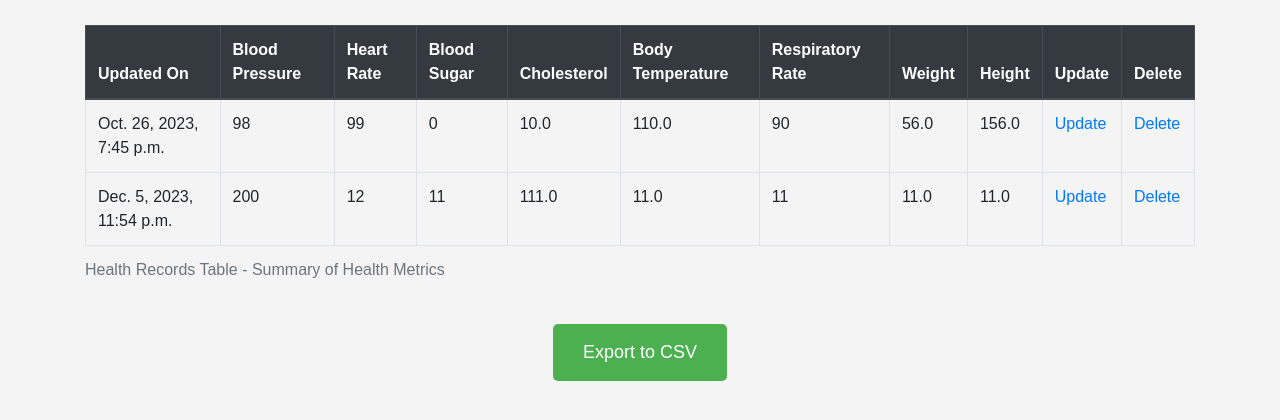
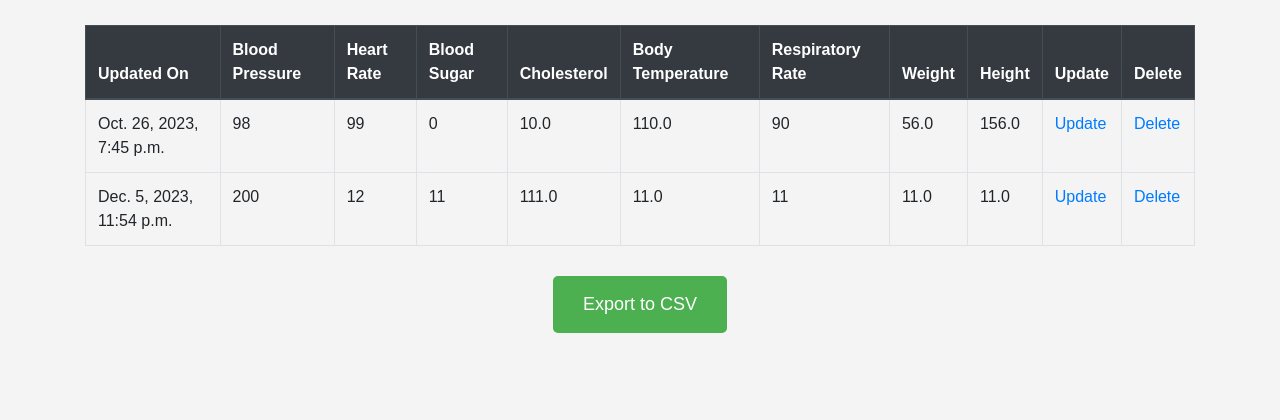
Before and after one commit to Rajaram-Jagadeeswaran/Healthcare_System, a Django app: page /patients/8/ in a window 1280 px wide. Shown: the part 247-667 px from the top of the page. Run offline with Django 3.2, Linux system fonts and the light colour scheme; a user stored in the database is signed in; data comes from the database, SQL or seed files in the repository; some libraries are stand-ins or nearby versions.

Commit message:
new version 3.6

```diff
--- a/hospital/forms.py
+++ b/hospital/forms.py
@@ -5,7 +5,8 @@ from .models import Patient
 class HealthRecordForm(forms.ModelForm):
     class Meta:
         model = HealthRecord
-        fields = ['blood_pressure', 'heart_rate', 'blood_sugar_level', 'cholesterol', 'body_temperature', 'respiratory_rate', 'weight', 'height']
+        exclude = ['user']
+        fields = ['user', 'blood_pressure', 'heart_rate', 'blood_sugar_level', 'cholesterol', 'body_temperature', 'respiratory_rate', 'weight', 'height']
 
 class PatientUpdateForm(forms.ModelForm):
     class Meta:
--- a/hospital/templates/patients/health_record_list.html
+++ b/hospital/templates/patients/health_record_list.html
@@ -68,7 +68,6 @@
         <h1 class="mb-4">Health Records for {{ patient.name }}</h1>
         <a href="{% url 'hospital:health_record_create' user_id=user.id %}" class="btn btn-primary mb-3">Add New Health Record</a>
         <table class="table table-bordered">
-            <caption>Health Records Table - Summary of Health Metrics</caption>
             <thead class="thead-dark">
                 <tr>
                     <th>Updated On</th>
--- a/hospital/views.py
+++ b/hospital/views.py
@@ -5,8 +5,6 @@ from django.contrib.auth.decorators import login_required
 from .models import Patient, HealthRecord
 
 from .forms import HealthRecordForm, PatientUpdateForm
-
-HEALTH_RECORD_LIST_URL = 'hospital:health_record_list'
 
 def home(request):
    return render(request, 'patients/index.html')
@@ -54,7 +52,7 @@ def health_record_create(request, user_id):
             health_record = form.save(commit=False)
             health_record.user = user
             health_record.save()
-            return redirect(HEALTH_RECORD_LIST_URL, user_id=user.id)
+            return redirect('hospital:health_record_list', user_id=user.id)
     else:
         form = HealthRecordForm(initial={'user': user.username})
 
@@ -67,7 +65,7 @@ def health_record_update(request, user_id, record_id):
         form = HealthRecordForm(request.POST, instance=health_record)
         if form.is_valid():
             form.save()
-            return redirect(HEALTH_RECORD_LIST_URL, user_id=user_id)
+            return redirect('hospital:health_record_list', user_id=user_id)
     else:
         form = HealthRecordForm(instance=health_record)
 
@@ -79,6 +77,6 @@ def health_record_delete(request, user_id, record_id):
 
     if request.method == 'POST':
         health_record.delete()
-        return redirect(HEALTH_RECORD_LIST_URL, user_id=user_id)
+        return redirect('hospital:health_record_list', user_id=user_id)
 
     return render(request, 'patients/health_record_confirm_delete.html', {'health_record': health_record, 'user_id': user_id})
--- a/users/views.py
+++ b/users/views.py
@@ -8,6 +8,7 @@ def sign_up(request):
     if request.method == "POST":
         form = UserSignUpForm(request.POST)
         if form.is_valid():
+            user = form.save()
             un = form.cleaned_data.get('username')
             messages.success(request, 'Account has been successfully created for {}.'.format(un))
             return redirect('/signin')
```
